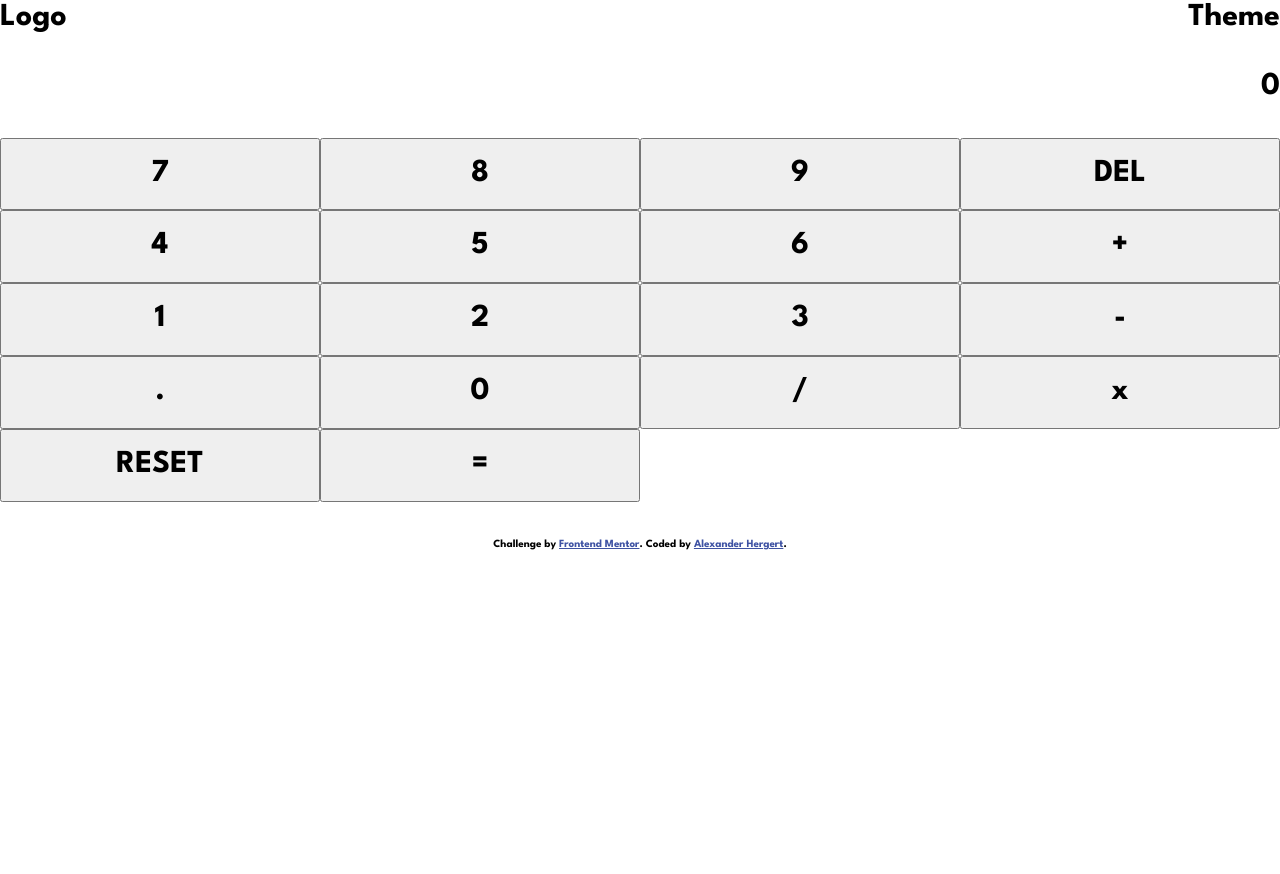
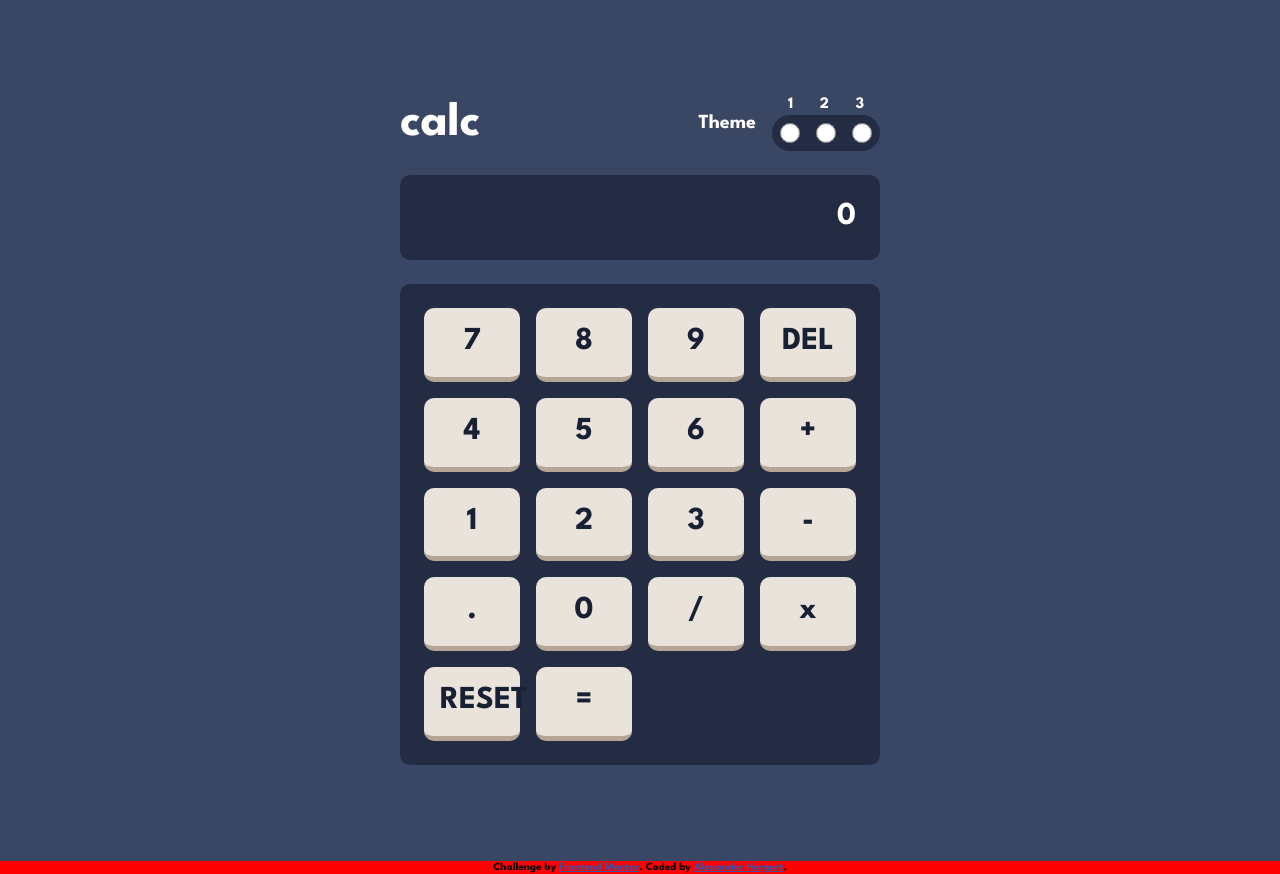
Before and after one commit to alexander-hergert/Calculator-App, a React (Vite) app: page / in a window 1280 px wide. Before the commit the page ends 800 px from the top, so only its background shows below. Built offline with nearby package versions, Linux system fonts and the light colour scheme.

Commit message:
Create basic css structure and included ThemeProvider and theme objects in context.

```diff
--- a/index.html
+++ b/index.html
@@ -10,7 +10,6 @@
   </head>
   <body>
     <div id="root"></div>
-    <br>
     <footer class="attribution">
       Challenge by
       <a href="https://www.frontendmentor.io?ref=challenge" target="_blank"
--- a/public/styles/style.css
+++ b/public/styles/style.css
@@ -65,6 +65,7 @@ body {
 }
 
 footer {
+  background-color: red;
 }
 
 .attribution {
--- a/src/App.jsx
+++ b/src/App.jsx
@@ -1,23 +1,35 @@
 import React from "react";
-import { styled } from "styled-components";
+import { ThemeProvider, styled } from "styled-components";
 import Header from "./components/Header";
 import Output from "./components/Output";
 import Keyboard from "./components/Keyboard";
+import { useGlobalContext } from "./context";
 
 /**************** STYLES *******************/
 
-const Main = styled.main``;
+const Main = styled.main`
+  display: flex;
+  flex-direction: column;
+  justify-content: center;
+  align-items: center;
+  color: ${(props) => props.theme.outputText};
+  background-color: ${(props) => props.theme.mainBackground};
+  padding: 6rem;
+`;
 
 /**************** COMPONENTS *****************/
 
 function App() {
+  const { themeColors } = useGlobalContext();
   return (
     <>
-      <Header />
-      <Main>
-        <Output />
-        <Keyboard />
-      </Main>
+      <ThemeProvider theme={themeColors}>
+        <Main>
+          <Header />
+          <Output />
+          <Keyboard />
+        </Main>
+      </ThemeProvider>
     </>
   );
 }
--- a/src/components/Header.jsx
+++ b/src/components/Header.jsx
@@ -5,10 +5,11 @@ import Theme from "./Theme";
 
 /************** STYLES **************/
 
-const Style = styled.header`
+const Style = styled.section`
   display: flex;
   justify-content: space-between;
   align-items: center;
+  width: 30rem;
 `;
 
 /************** COMPONENT **************/
--- a/src/components/Key.jsx
+++ b/src/components/Key.jsx
@@ -6,17 +6,25 @@ import { useGlobalContext } from "../context";
 
 const Style = styled.button`
   padding: 1rem;
+  border-radius: 10px;
+  border: none;
+  background-color: hsl(30, 25%, 89%);
+  border-bottom: 5px solid hsl(28, 16%, 65%);
+  color: hsl(224, 36%, 15%);
+  width: 6rem;
 `;
 
 /************** COMPONENT **************/
 
 const Key = ({ value, action }) => {
   const { state, dispatch } = useGlobalContext();
-
+  let buttonColors = {};
   const handleClick = () => {
-    console.log(value);
     dispatch({ type: action, payload: value });
   };
+
+  if (value === "DEL") {
+  }
 
   return <Style onClick={handleClick}>{value}</Style>;
 };
--- a/src/components/Keyboard.jsx
+++ b/src/components/Keyboard.jsx
@@ -6,9 +6,14 @@ import { useGlobalContext } from "../context";
 
 /************** STYLES **************/
 
-const Style = styled.div`
+const Style = styled.section`
   display: grid;
   grid-template-columns: 1fr 1fr 1fr 1fr;
+  padding: 1.5rem;
+  gap: 1rem;
+  background-color: hsl(223, 31%, 20%);
+  border-radius: 10px;
+  width: 30rem;
 `;
 
 /************** COMPONENT **************/
@@ -20,13 +25,10 @@ const Keyboard = () => {
     e.preventDefault();
     if (e.key === "Enter" || e.key === "=") {
       dispatch({ type: "CALCULATE", payload: "=" });
-    } else if (
-      e.key === "+" ||
-      e.key === "-" ||
-      e.key === "*" ||
-      e.key === "/"
-    ) {
+    } else if (e.key === "+" || e.key === "-" || e.key === "/") {
       dispatch({ type: "CALCULATE", payload: e.key });
+    } else if (e.key === "*") {
+      dispatch({ type: "CALCULATE", payload: "x" });
     } else if (e.key === ",") {
       dispatch({ type: "TYPE", payload: "." });
     } else if (e.key === "Backspace") {
--- a/src/components/Logo.jsx
+++ b/src/components/Logo.jsx
@@ -3,12 +3,21 @@ import styled from "styled-components";
 
 /************** STYLES **************/
 
-const Style = styled.div``;
+const Style = styled.div`
+  h1 {
+    margin: 0;
+    font-size: 3rem;
+  }
+`;
 
 /************** COMPONENT **************/
 
 const Logo = () => {
-  return <Style>Logo</Style>;
+  return (
+    <Style>
+      <h1>calc</h1>
+    </Style>
+  );
 };
 
 export default Logo;
--- a/src/components/Output.jsx
+++ b/src/components/Output.jsx
@@ -4,8 +4,18 @@ import { useGlobalContext } from "../context";
 
 /************** STYLES **************/
 
-const Style = styled.div`
+const Style = styled.section`
   text-align: right;
+  background-color: hsl(223, 31%, 20%);
+  color: white;
+  border-radius: 10px;
+  padding: 1.5rem;
+  margin: 1.5rem 0;
+  width: 30rem;
+
+  p {
+    margin: 0;
+  }
 `;
 
 /************** COMPONENT **************/
--- a/src/components/Theme.jsx
+++ b/src/components/Theme.jsx
@@ -1,14 +1,89 @@
 import React from "react";
 import styled from "styled-components";
+import { useGlobalContext } from "../context";
 
 /************** STYLES **************/
 
-const Style = styled.div``;
+const Style = styled.div`
+  display: flex;
+  align-items: center;
+  gap: 1rem;
+
+  h2 {
+    font-size: 1.25rem;
+    margin: 0;
+  }
+
+  .vertical {
+    display: flex;
+    flex-direction: column;
+  }
+
+  .horizontal {
+    display: flex;
+    justify-content: space-between;
+    font-size: 1rem;
+    padding: 0 1rem;
+  }
+
+  input {
+    width: 1.25rem;
+    height: 1.25rem;
+  }
+
+  .theme-switcher-background {
+    background-color: hsl(223, 31%, 20%);
+    display: flex;
+    justify-content: space-between;
+    gap: 1rem;
+    padding: 0.5rem;
+    border-radius: 20px;
+  }
+`;
 
 /************** COMPONENT **************/
 
 const Theme = () => {
-  return <Style>Theme</Style>;
+  const { setTheme } = useGlobalContext();
+  const handleOnChange = (e) => {
+    setTheme(e.target.value);
+  };
+
+  return (
+    <Style>
+      <h2>Theme</h2>
+      <div className="vertical">
+        <div className="horizontal">
+          <div>1</div>
+          <div>2</div>
+          <div>3</div>
+        </div>
+        <div className="theme-switcher-background">
+          <input
+            type="radio"
+            name="group1"
+            id="radio1"
+            value="theme-1"
+            onChange={handleOnChange}
+          />
+          <input
+            type="radio"
+            name="group1"
+            id="radio2"
+            value="theme-2"
+            onChange={handleOnChange}
+          />
+          <input
+            type="radio"
+            name="group1"
+            id="radio3"
+            value="theme-3"
+            onChange={handleOnChange}
+          />
+        </div>
+      </div>
+    </Style>
+  );
 };
 
 export default Theme;
--- a/src/context.jsx
+++ b/src/context.jsx
@@ -1,4 +1,10 @@
-import { useContext, createContext, useState, useReducer } from "react";
+import {
+  useContext,
+  createContext,
+  useState,
+  useReducer,
+  useEffect,
+} from "react";
 import reducer from "./reducer";
 
 const AppContext = createContext();
@@ -11,7 +17,56 @@ export const AppProvider = ({ children }) => {
     selectedOperator: null,
   };
   const [state, dispatch] = useReducer(reducer, initialState);
-  const [theme, setTheme] = useState(1);
+  const [theme, setTheme] = useState("theme-1");
+  const [themeColors, setThemeColors] = useState({});
+
+  //SET THEME
+  useEffect(() => {
+    console.log(`theme switched to ${theme}`);
+    if (theme === "theme-1") {
+      setThemeColors({
+        mainBackground: "hsl(222, 26%, 31%)",
+        toggleKeypadBackground: "hsl(223, 31%, 20%)",
+        screenBackground: "hsl(224, 36%, 15%)",
+        keyBackgroundReset: "hsl(225, 21%, 49%)",
+        keyShadowReset: "hsl(224, 28%, 35%)",
+        keyBackgroundToggleResult: "hsl(6, 63%, 50%)",
+        keyShadowToggleResult: "hsl(6, 70%, 34%)",
+        keyBackground: "hsl(30, 25%, 89%)",
+        keyShadow: "hsl(28, 16%, 65%)",
+        keyText: "hsl(221, 14%, 31%)",
+        outputText: "hsl(0, 0%, 100%)",
+      });
+    } else if (theme === "theme-2") {
+      setThemeColors({
+        mainBackground: "hsl(0, 0%, 90%)",
+        toggleKeypadBackground: "hsl(0, 5%, 81%)",
+        screenBackground: "hsl(0, 0%, 93%)",
+        keyBackgroundReset: "hsl(185, 42%, 37%)",
+        keyShadowReset: "hsl(185, 58%, 25%)",
+        keyBackgroundToggleResult: "hsl(25, 98%, 40%)",
+        keyShadowToggleResult: "hsl(25, 99%, 27%)",
+        keyBackground: "hsl(45, 7%, 89%)",
+        keyShadow: "hsl(35, 11%, 61%)",
+        keyText: "hsl(60, 10%, 19%)",
+        outputText: "hsl(60, 10%, 19%)",
+      });
+    } else if (theme === "theme-3") {
+      setThemeColors({
+        mainBackground: "hsl(268, 75%, 9%)",
+        toggleKeypadBackground: "hsl(268, 71%, 12%)",
+        screenBackground: "hsl(281, 89%, 26%)",
+        keyBackgroundReset: "hsl(285, 91%, 52%)",
+        keyShadowReset: "hsl(176, 100%, 44%)",
+        keyBackgroundToggleResult: "hsl(177, 92%, 70%)",
+        keyShadowToggleResult: "hsl(268, 47%, 21%)",
+        keyBackground: "hsl(290, 70%, 36%)",
+        keyShadow: "hsl(35, 11%, 61%)",
+        keyText: "hsl(52, 100%, 62%)",
+        outputText: "hsl(52, 100%, 62%)",
+      });
+    }
+  }, [theme]);
 
   return (
     <AppContext.Provider
@@ -20,6 +75,8 @@ export const AppProvider = ({ children }) => {
         setTheme,
         state,
         dispatch,
+        themeColors,
+        setThemeColors,
       }}
     >
       {children}
```
